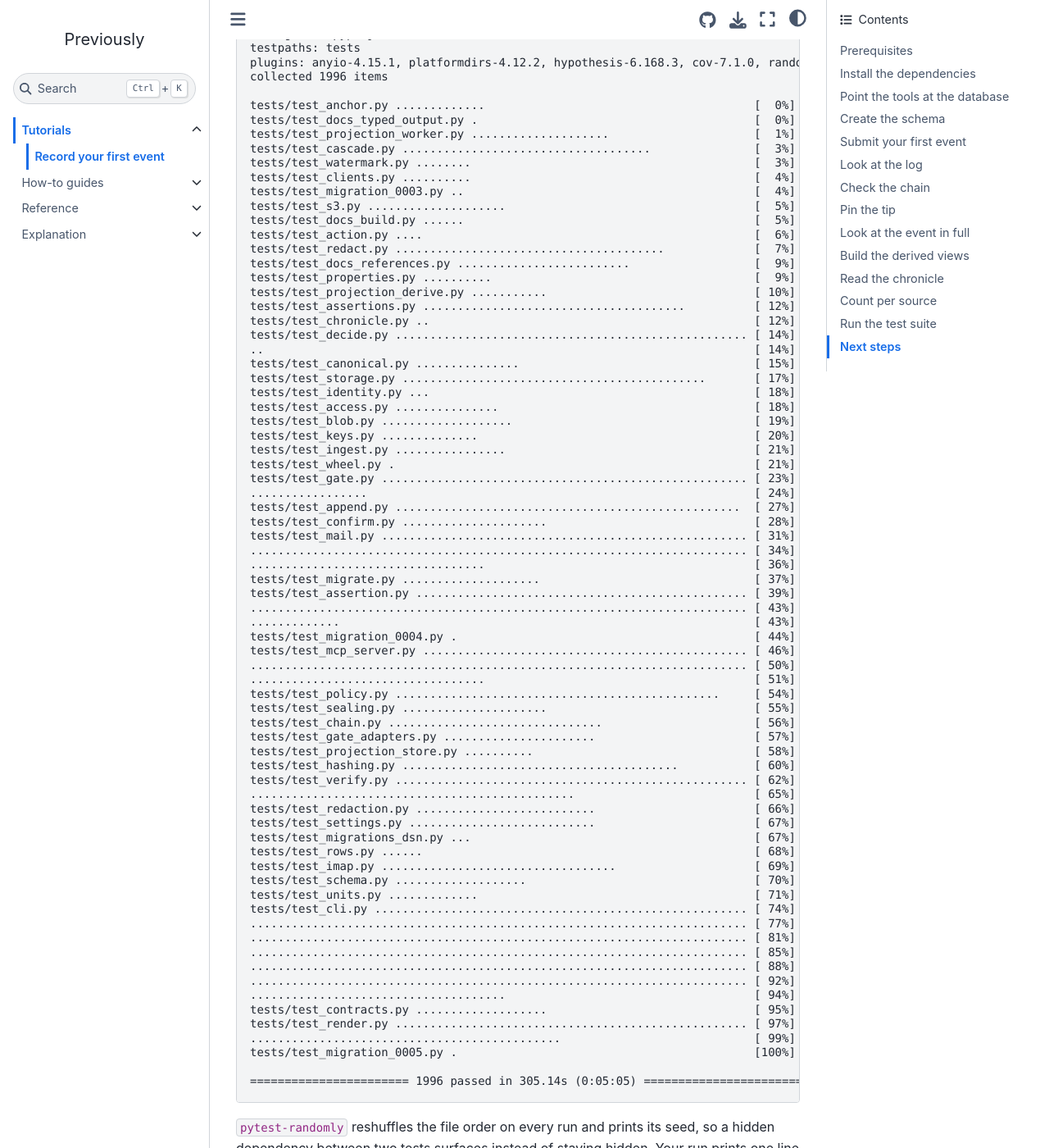
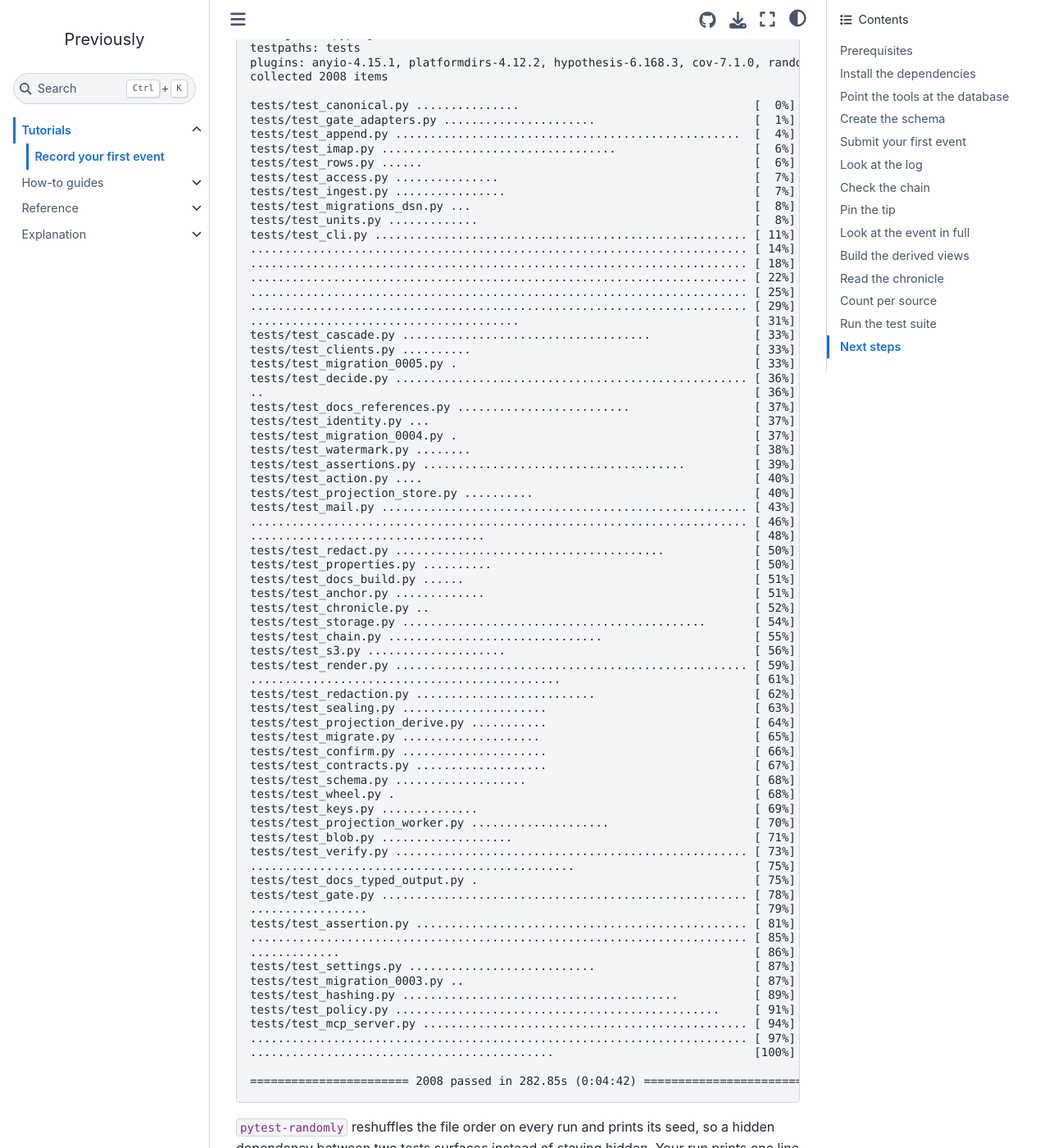
Before and after one commit to jensens/previously, a Sphinx documentation site: the page built from docs/tutorials/record-your-first-event.md, in a window 1280 px wide and 1400 px high, scrolled down 5007 px. Shown: the whole window at 82% size. Built offline with Sphinx 7.4.7 and the Sphinx Book theme 1.1.4, drawn with Linux system fonts in a browser that asks for light colours.

Commit message:
docs: retype the tutorial's test run, 2008 passed
Assisted-By: Claude Opus 5.5 <noreply@anthropic.com>

````diff
--- a/docs/tutorials/record-your-first-event.md
+++ b/docs/tutorials/record-your-first-event.md
@@ -193,81 +193,81 @@ It raises its own PostgreSQL container, a RustFS container as the S3 server for
 $ uv run pytest
 ============================= test session starts ==============================
 platform linux -- Python 3.14.8, pytest-9.1.1, pluggy-1.6.0
-Using --randomly-seed=156396272
+Using --randomly-seed=2880091907
 configfile: pyproject.toml
 testpaths: tests
 plugins: anyio-4.15.1, platformdirs-4.12.2, hypothesis-6.168.3, cov-7.1.0, randomly-5.0.0
-collected 1996 items
+collected 2008 items
 
-tests/test_anchor.py .............                                       [  0%]
-tests/test_docs_typed_output.py .                                        [  0%]
-tests/test_projection_worker.py ....................                     [  1%]
-tests/test_cascade.py ....................................               [  3%]
-tests/test_watermark.py ........                                         [  3%]
-tests/test_clients.py ..........                                         [  4%]
-tests/test_migration_0003.py ..                                          [  4%]
-tests/test_s3.py ....................                                    [  5%]
-tests/test_docs_build.py ......                                          [  5%]
-tests/test_action.py ....                                                [  6%]
-tests/test_redact.py .......................................             [  7%]
-tests/test_docs_references.py .........................                  [  9%]
-tests/test_properties.py ..........                                      [  9%]
-tests/test_projection_derive.py ...........                              [ 10%]
-tests/test_assertions.py ......................................          [ 12%]
-tests/test_chronicle.py ..                                               [ 12%]
-tests/test_decide.py ................................................... [ 14%]
-..                                                                       [ 14%]
-tests/test_canonical.py ...............                                  [ 15%]
-tests/test_storage.py ............................................       [ 17%]
-tests/test_identity.py ...                                               [ 18%]
-tests/test_access.py ...............                                     [ 18%]
-tests/test_blob.py ...................                                   [ 19%]
-tests/test_keys.py ..............                                        [ 20%]
-tests/test_ingest.py ................                                    [ 21%]
-tests/test_wheel.py .                                                    [ 21%]
-tests/test_gate.py ..................................................... [ 23%]
-.................                                                        [ 24%]
-tests/test_append.py ..................................................  [ 27%]
-tests/test_confirm.py .....................                              [ 28%]
-tests/test_mail.py ..................................................... [ 31%]
-........................................................................ [ 34%]
-..................................                                       [ 36%]
-tests/test_migrate.py ....................                               [ 37%]
-tests/test_assertion.py ................................................ [ 39%]
-........................................................................ [ 43%]
-.............                                                            [ 43%]
-tests/test_migration_0004.py .                                           [ 44%]
-tests/test_mcp_server.py ............................................... [ 46%]
-........................................................................ [ 50%]
-..................................                                       [ 51%]
-tests/test_policy.py ...............................................     [ 54%]
-tests/test_sealing.py .....................                              [ 55%]
-tests/test_chain.py ...............................                      [ 56%]
-tests/test_gate_adapters.py ......................                       [ 57%]
-tests/test_projection_store.py ..........                                [ 58%]
-tests/test_hashing.py ........................................           [ 60%]
-tests/test_verify.py ................................................... [ 62%]
-...............................................                          [ 65%]
-tests/test_redaction.py ..........................                       [ 66%]
-tests/test_settings.py ...........................                       [ 67%]
-tests/test_migrations_dsn.py ...                                         [ 67%]
-tests/test_rows.py ......                                                [ 68%]
-tests/test_imap.py ..................................                    [ 69%]
-tests/test_schema.py ...................                                 [ 70%]
-tests/test_units.py .............                                        [ 71%]
-tests/test_cli.py ...................................................... [ 74%]
-........................................................................ [ 77%]
-........................................................................ [ 81%]
+tests/test_canonical.py ...............                                  [  0%]
+tests/test_gate_adapters.py ......................                       [  1%]
+tests/test_append.py ..................................................  [  4%]
+tests/test_imap.py ..................................                    [  6%]
+tests/test_rows.py ......                                                [  6%]
+tests/test_access.py ...............                                     [  7%]
+tests/test_ingest.py ................                                    [  7%]
+tests/test_migrations_dsn.py ...                                         [  8%]
+tests/test_units.py .............                                        [  8%]
+tests/test_cli.py ...................................................... [ 11%]
+........................................................................ [ 14%]
+........................................................................ [ 18%]
+........................................................................ [ 22%]
+........................................................................ [ 25%]
+........................................................................ [ 29%]
+.......................................                                  [ 31%]
+tests/test_cascade.py ....................................               [ 33%]
+tests/test_clients.py ..........                                         [ 33%]
+tests/test_migration_0005.py .                                           [ 33%]
+tests/test_decide.py ................................................... [ 36%]
+..                                                                       [ 36%]
+tests/test_docs_references.py .........................                  [ 37%]
+tests/test_identity.py ...                                               [ 37%]
+tests/test_migration_0004.py .                                           [ 37%]
+tests/test_watermark.py ........                                         [ 38%]
+tests/test_assertions.py ......................................          [ 39%]
+tests/test_action.py ....                                                [ 40%]
+tests/test_projection_store.py ..........                                [ 40%]
+tests/test_mail.py ..................................................... [ 43%]
+........................................................................ [ 46%]
+..................................                                       [ 48%]
+tests/test_redact.py .......................................             [ 50%]
+tests/test_properties.py ..........                                      [ 50%]
+tests/test_docs_build.py ......                                          [ 51%]
+tests/test_anchor.py .............                                       [ 51%]
+tests/test_chronicle.py ..                                               [ 52%]
+tests/test_storage.py ............................................       [ 54%]
+tests/test_chain.py ...............................                      [ 55%]
+tests/test_s3.py ....................                                    [ 56%]
+tests/test_render.py ................................................... [ 59%]
+.............................................                            [ 61%]
+tests/test_redaction.py ..........................                       [ 62%]
+tests/test_sealing.py .....................                              [ 63%]
+tests/test_projection_derive.py ...........                              [ 64%]
+tests/test_migrate.py ....................                               [ 65%]
+tests/test_confirm.py .....................                              [ 66%]
+tests/test_contracts.py ...................                              [ 67%]
+tests/test_schema.py ...................                                 [ 68%]
+tests/test_wheel.py .                                                    [ 68%]
+tests/test_keys.py ..............                                        [ 69%]
+tests/test_projection_worker.py ....................                     [ 70%]
+tests/test_blob.py ...................                                   [ 71%]
+tests/test_verify.py ................................................... [ 73%]
+...............................................                          [ 75%]
+tests/test_docs_typed_output.py .                                        [ 75%]
+tests/test_gate.py ..................................................... [ 78%]
+.................                                                        [ 79%]
+tests/test_assertion.py ................................................ [ 81%]
 ........................................................................ [ 85%]
-........................................................................ [ 88%]
-........................................................................ [ 92%]
-.....................................                                    [ 94%]
-tests/test_contracts.py ...................                              [ 95%]
-tests/test_render.py ................................................... [ 97%]
-.............................................                            [ 99%]
-tests/test_migration_0005.py .                                           [100%]
+.............                                                            [ 86%]
+tests/test_settings.py ...........................                       [ 87%]
+tests/test_migration_0003.py ..                                          [ 87%]
+tests/test_hashing.py ........................................           [ 89%]
+tests/test_policy.py ...............................................     [ 91%]
+tests/test_mcp_server.py ............................................... [ 94%]
+........................................................................ [ 97%]
+............................................                             [100%]
 
-======================= 1996 passed in 305.14s (0:05:05) =======================
+======================= 2008 passed in 282.85s (0:04:42) =======================
 ```
 
 `pytest-randomly` reshuffles the file order on every run and prints its seed, so a hidden dependency between two tests surfaces instead of staying hidden.
````
